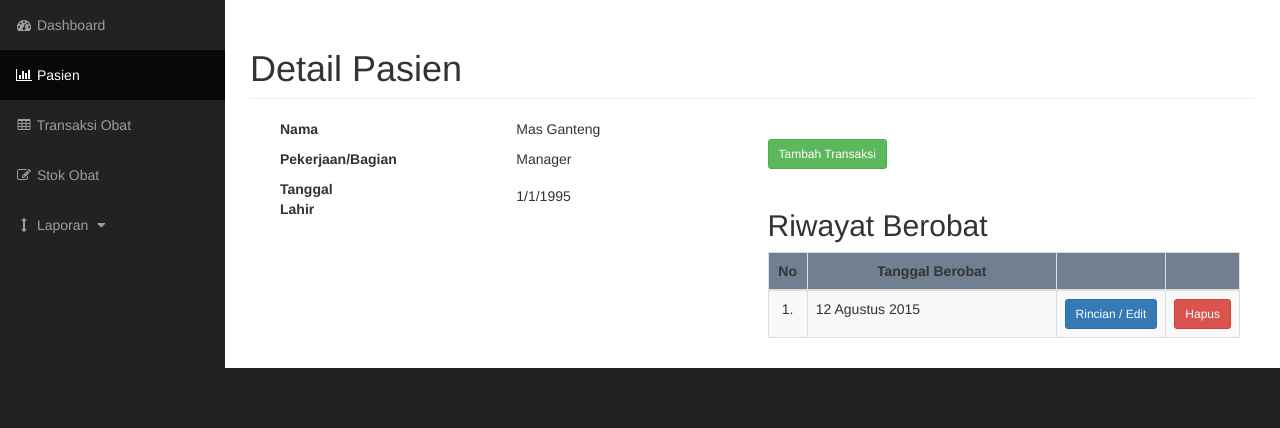
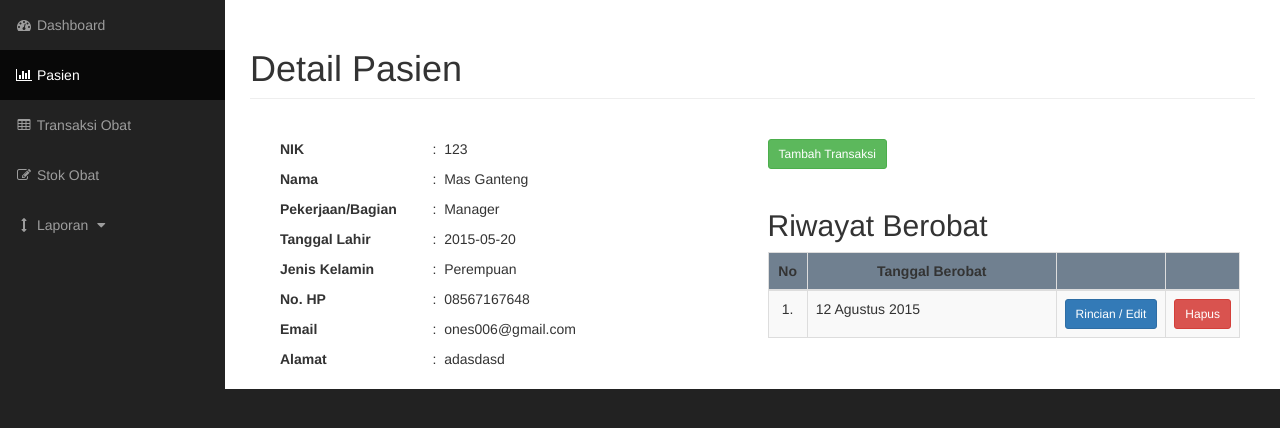
Before and after one commit to fasyauliuli/klinik, a PHP site: page /detail.php?id=1 in a window 1280 px wide. Shown: the part 51-479 px from the top of the page. Run offline with PHP 8.4, Linux system fonts and the light colour scheme; data comes from the database, SQL or seed files in the repository.

Commit message:
add detail

```diff
--- a/detail.php
+++ b/detail.php
@@ -120,37 +120,75 @@
 						<h1 class="page-header">
                             Detail Pasien
                         </h1>
-
+						</br>
 						<div class="col-lg-6">
 							<div class="row">
-								<div class="col-sm-6">
-									<label class="col-sm-2">Nama</label>
+								<div class="col-sm-4">
+									<label class="col-sm-12">NIK</label>
 								</div>
 								<div class="col-sm-6">
-									<p><?php echo $row['me_first_name'],' ',$row['me_last_name']?></p>
-								</div>
-							</div>
-
-							<div class="row">
-								<div class="col-sm-6">
-									<label class="col-sm-2">Pekerjaan/Bagian</label>
-								</div>
-								<div class="col-sm-6">
-									<p><?php echo $r['mep_name']?></p>
+									<p>:&nbsp <?php echo $row['me_nik']?></p>
 								</div>
 							</div>
 							<div class="row">
-								<div class="col-sm-6">
-									<label class="col-sm-2 control-label">Tanggal Lahir</label>
+								<div class="col-sm-4">
+									<label class="col-sm-12">Nama</label>
 								</div>
 								<div class="col-sm-6">
-									<p class="form-control-static">1/1/1995</p>
+									<p>:&nbsp <?php echo $row['me_first_name'],' ',$row['me_last_name']?></p>
+								</div>
+							</div>
+							<div class="row">
+								<div class="col-sm-4">
+									<label class="col-sm-12">Pekerjaan/Bagian</label>
+								</div>
+								<div class="col-sm-6">
+									<p>:&nbsp <?php echo $r['mep_name']?></p>
+								</div>
+							</div>
+							<div class="row">
+								<div class="col-sm-4">
+									<label class="col-sm-12 control-label">Tanggal Lahir</label>
+								</div>
+								<div class="col-sm-6">
+									<p>:&nbsp <?php echo $row['me_dob']?></p>
+								</div>
+							</div>
+							<div class="row">
+								<div class="col-sm-4">
+									<label class="col-sm-12 control-label">Jenis Kelamin</label>
+								</div>
+								<div class="col-sm-6">
+									<p>:&nbsp <?php if($row['me_gender']) echo 'Laki-laki'; else echo 'Perempuan';?></p>
+								</div>
+							</div>
+							<div class="row">
+								<div class="col-sm-4">
+									<label class="col-sm-12 control-label">No. HP</label>
+								</div>
+								<div class="col-sm-6">
+									<p>:&nbsp <?php echo $row['me_hp']?></p>
+								</div>
+							</div>
+							<div class="row">
+								<div class="col-sm-4">
+									<label class="col-sm-12 control-label">Email</label>
+								</div>
+								<div class="col-sm-6">
+									<p>:&nbsp <?php echo $row['me_email']?></p>
+								</div>
+							</div>
+							<div class="row">
+								<div class="col-sm-4">
+									<label class="col-sm-12 control-label">Alamat</label>
+								</div>
+								<div class="col-sm-6">
+									<p>:&nbsp <?php echo $row['me_address']?></p>
 								</div>
 							</div>
 						</div>
 
 						<div class="col-lg-6">
-							</br>
 							<!-- Button trigger modal -->
 							<button type="button" class="btn btn-success btn-sm" data-toggle="modal" data-target="#tambahT">
 							Tambah Transaksi
```
Also changed, not shown: pasien.php (+0 -25 lines).
